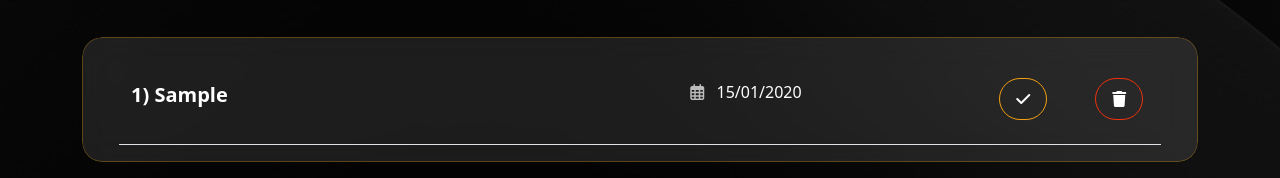
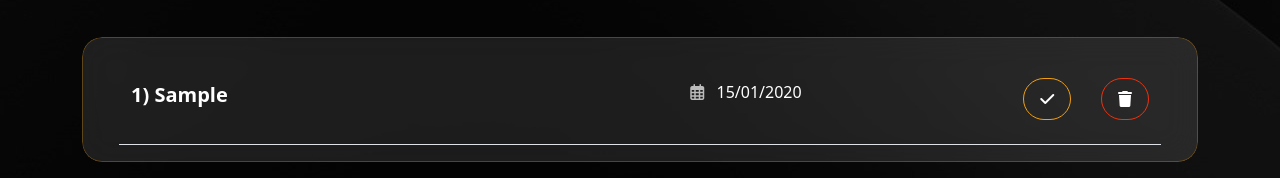
Before and after one commit to Drew0004/React-To-Do-List, a React (Vite) app: page / in a window 1280 px wide. Both pictures are taken after typing "Sample", "2020-01-15" into the empty fields and a click on the button "Aggiungi task". Shown: the part 325-503 px from the top of the page. Built offline with nearby package versions, Linux system fonts and the light colour scheme.

Commit message:
Fix buttons

```diff
--- a/src/components/Todos.jsx
+++ b/src/components/Todos.jsx
@@ -78,9 +78,9 @@ const Todos = () => {
                                             <h5 className={`fw-bold ${elem.done === true ? 'task-done' : 'text-white'}`}>{index + 1}{')'} {elem.task}</h5>
                                             {elem.date ? <h6 className={`my-date m-0 ${elem.done === true ? 'task-done' : 'text-white'}`}><i className="m-0 fa-regular my-date fa-calendar-days me-2"></i> {elem.date}</h6> : ''}
                                         </div>
-                                        <div className='col-xl-2 col-sm-12 d-flex align-items-center'>
-                                            <button onClick={()=>handleDoneStatus(elem.id)} className='px-3 py-2 my-button rounded-5 my-2'><i className="fa-solid fa-check text-white"></i></button>
-                                            <button onClick={()=>removeToDo(elem.id)} className='px-3 py-2 ms-5 my-delete-button rounded-5 my-2'><i className="fa-solid fa-trash text-white"></i></button>
+                                        <div className='col-xl-2 col-sm-12 d-flex justify-content-between align-items-center'>
+                                            <button onClick={()=>handleDoneStatus(elem.id)} className='px-3 py-2 my-button rounded-5 my-2 mx-4'><i className="fa-solid fa-check text-white"></i></button>
+                                            <button onClick={()=>removeToDo(elem.id)} className='px-3 py-2 my-delete-button rounded-5 my-2'><i className="fa-solid fa-trash text-white"></i></button>
                                         </div>
                                     </div>
                                 </>
```
